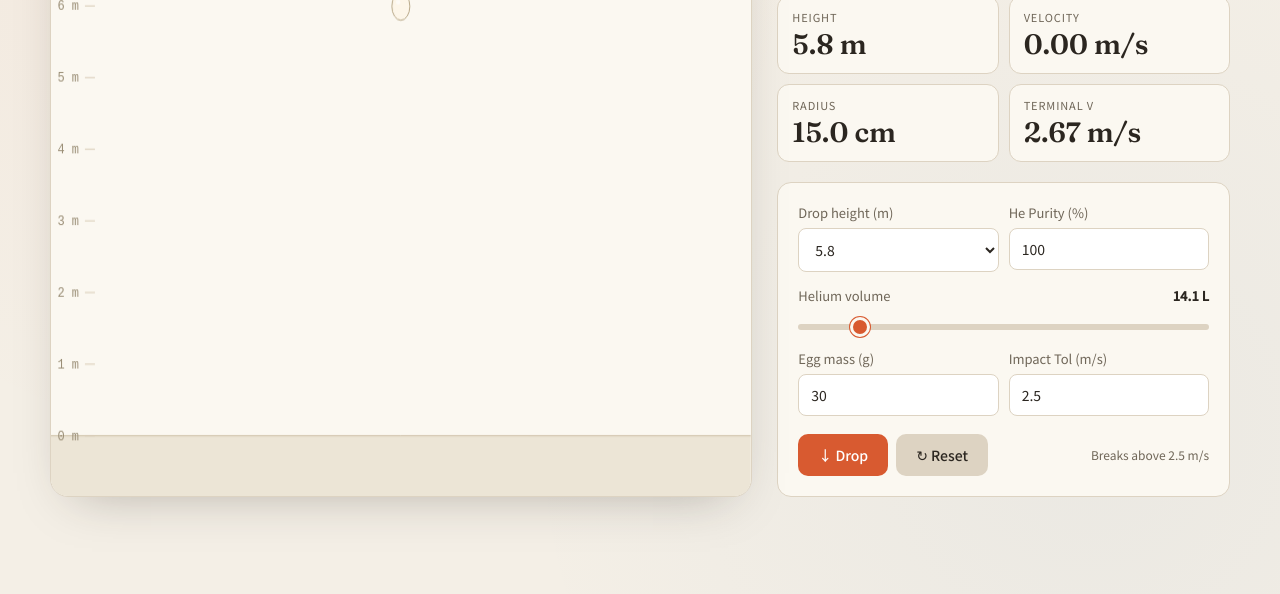
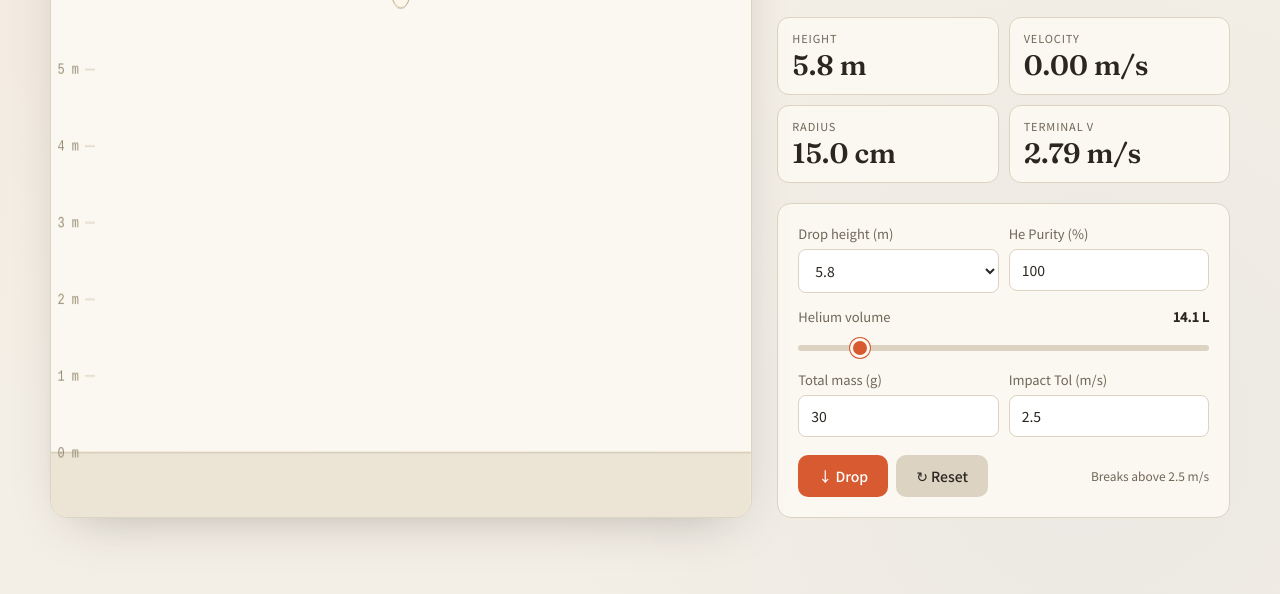
Before and after one commit to Flatterflow/egg-drop, a plain HTML site: page index.html in a window 1280 px wide. Shown: the part 206-800 px from the top of the page. Drawn offline with Linux system fonts and the light colour scheme; a web font is replaced by a local one.

Commit message:
Update mass labels and calculations for total mass

```diff
--- a/index.html
+++ b/index.html
@@ -308,7 +308,7 @@
 
         <div class="ctl-group">
           <div class="ctl">
-            <label for="massIn" data-i18n="lbl_mass">Egg mass (g)</label>
+            <label for="massIn" data-i18n="lbl_mass">Total mass (g)</label>
             <input id="massIn" type="number" min="5" max="200" step="1" value="30">
           </div>
           <div class="ctl">
@@ -334,10 +334,10 @@
   const i18n = {
     en: {
       title: "Helium Balloon<br>Egg Drop",
-      desc: "",
+      desc: "Adjust the helium volume to configure buoyancy. Find the sweet spot to safely drop the egg below the impact threshold.",
       lbl_h: "Height", lbl_v: "Velocity", lbl_r: "Radius", lbl_vt: "Terminal V",
       lbl_sel_h: "Drop height (m)", lbl_pur: "He Purity (%)",
-      lbl_vol: "Helium volume", lbl_mass: "Egg mass (g)", lbl_tol: "Impact Tol (m/s)",
+      lbl_vol: "Helium volume", lbl_mass: "Total mass (g)", lbl_tol: "Impact Tol (m/s)",
       btn_drop: "↓ Drop", btn_reset: "↻ Reset",
       hint: "Breaks above {v} m/s",
       s_broken: "✕ Egg broke — impact {v} m/s",
@@ -350,7 +350,7 @@
       desc: "",
       lbl_h: "高さ", lbl_v: "速度", lbl_r: "半径", lbl_vt: "終端速度",
       lbl_sel_h: "落下高度 (m)", lbl_pur: "ヘリウム純度 (%)",
-      lbl_vol: "ヘリウム体積", lbl_mass: "卵の質量 (g)", lbl_tol: "衝撃耐性 (m/s)",
+      lbl_vol: "ヘリウム体積", lbl_mass: "総質量 (g)", lbl_tol: "衝撃耐性 (m/s)",
       btn_drop: "↓ 落下", btn_reset: "↻ リセット",
       hint: "{v} m/s以上で破損",
       s_broken: "✕ 卵が割れました — 衝撃 {v} m/s",
@@ -393,16 +393,15 @@
   const layout = {};
 
   const PHYS = {
-    m_rub: 0.002,
     rho_a: 1.225,
-    rho_h: 0.1786,
+    rho_h: 0.1664,   // He density at 20°C (was 0.1786 at 0°C)
     g: 9.81,
-    Cd: 0.55
+    Cd: 0.44          // smooth sphere Re 10^4–10^5 (was 0.55)
   };
 
   const state = {
     vol: 14.1,
-    m_egg: 0.030,
+    m_total: 0.030,   // total mass (egg + balloon rubber combined)
     purity: 1.0,
     break_v: 2.5,
     start_h: 5.8,
@@ -424,7 +423,8 @@
     const V_m3 = state.vol * 0.001;
     const A = Math.PI * r * r;
     const rho_gas = getGasDensity();
-    const netW = PHYS.g * (state.m_egg + PHYS.m_rub - (PHYS.rho_a - rho_gas) * V_m3);
+    // net weight uses total mass; no separate rubber term
+    const netW = PHYS.g * (state.m_total - (PHYS.rho_a - rho_gas) * V_m3);
     if (netW <= 0) return null;
     return Math.sqrt(2 * netW / (PHYS.rho_a * PHYS.Cd * A));
   }
@@ -450,8 +450,10 @@
       const A = Math.PI * r * r;
       const rho_gas = getGasDensity();
 
-      const inertia = state.m_egg + PHYS.m_rub + rho_gas * V_m3;
-      const Fg = PHYS.g * (state.m_egg + PHYS.m_rub - (PHYS.rho_a - rho_gas) * V_m3);
+      // inertia: total mass + gas inside balloon (no separate rubber term)
+      const inertia = state.m_total + rho_gas * V_m3;
+      // net gravitational force: total weight minus buoyancy
+      const Fg = PHYS.g * (state.m_total - (PHYS.rho_a - rho_gas) * V_m3);
       const Fd = -0.5 * PHYS.rho_a * state.v * Math.abs(state.v) * PHYS.Cd * A;
 
       state.v += ((Fg + Fd) / inertia) * dt;
@@ -481,7 +483,7 @@
     el.style.display = 'block';
   }
 
-  function eggSize() { const s = Math.cbrt(state.m_egg/0.030); return { rx: 9*s, ry: 13*s }; }
+  function eggSize() { const s = Math.cbrt(state.m_total/0.030); return { rx: 9*s, ry: 13*s }; }
 
   function drawBalloon(cx, cy, rPx) {
     const grad = ctx.createRadialGradient(cx - rPx*0.3, cy - rPx*0.35, rPx*0.1, cx, cy, rPx);
@@ -585,7 +587,7 @@
   document.getElementById('massIn').addEventListener('input', e => {
     let val = parseFloat(e.target.value);
     if(isNaN(val)) return;
-    state.m_egg = Math.max(1, val) / 1000;
+    state.m_total = Math.max(1, val) / 1000;
     if (!state.running) { updateMetrics(); render(); }
   });
 
```
